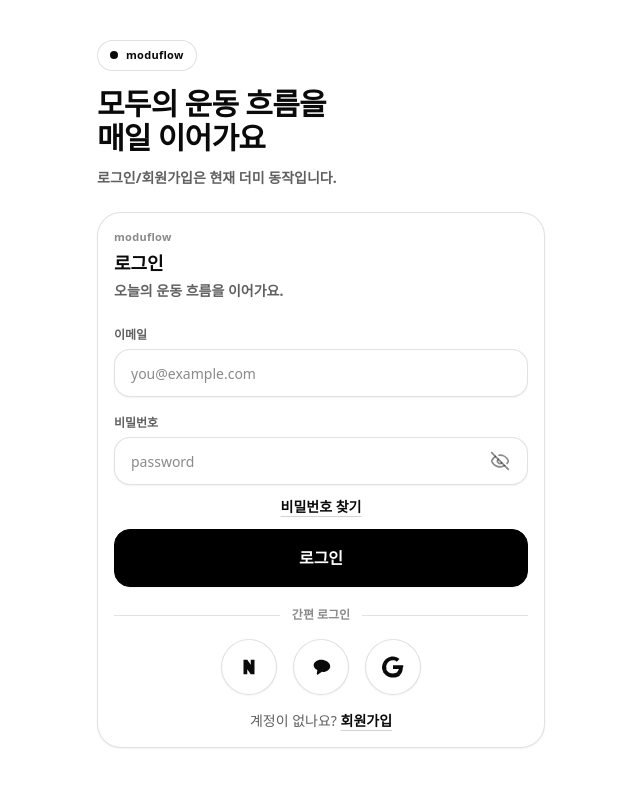
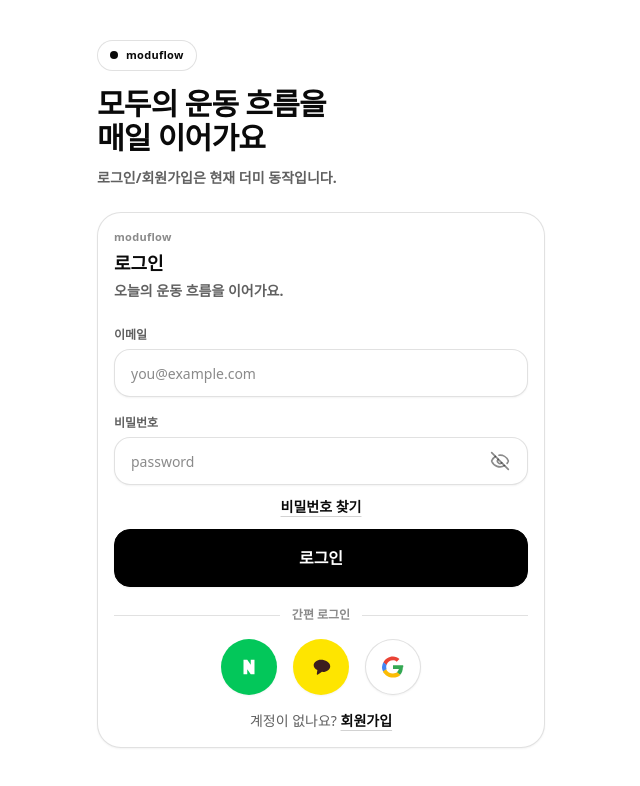
Before and after one commit to 2kminn/modu-flow-frontend, a React (Vite) app: page /login in a window 1280 px wide. Shown: the top 786 px of the page, without its empty margins (319-959 px from the left). Built offline with nearby package versions, Linux system fonts and the light colour scheme.

Commit message:
Fix: hover visibility for better UI feedback

```diff
--- a/src/components/ui/Button.jsx
+++ b/src/components/ui/Button.jsx
@@ -4,7 +4,7 @@ export default function Button({ variant = "primary", className, ...props }) {
 
   const styles =
     variant === "primary"
-      ? "border border-black bg-black text-white hover:bg-neutral-800 dark:border-white dark:bg-white dark:text-black dark:hover:bg-neutral-200"
+      ? "border border-black bg-black text-white hover:bg-neutral-700 dark:border-neutral-200 dark:bg-neutral-100 dark:text-black dark:hover:bg-white"
       : "border border-[color:var(--c-border-strong)] bg-transparent text-[color:var(--c-text)] hover:bg-[color:var(--c-surface-2)]";
 
   return <button className={[base, styles, className].filter(Boolean).join(" ")} {...props} />;
--- a/src/pages/Login.jsx
+++ b/src/pages/Login.jsx
@@ -119,11 +119,11 @@ export default function Login() {
               type="button"
               onClick={() => onSocialLogin("naver")}
               aria-label="네이버로 로그인"
-              className="grid h-14 w-14 place-items-center rounded-full border border-[color:var(--c-border)] bg-[color:var(--c-surface)] text-[color:var(--c-text)] shadow-sm transition duration-200 active:scale-[0.98] hover:bg-[color:var(--c-surface-2)]"
+              className="grid h-14 w-14 place-items-center rounded-full bg-[#03C75A] shadow-sm transition duration-200 hover:brightness-105 hover:shadow-md hover:scale-[1.03] active:scale-[0.98]"
             >
               <svg width="22" height="22" viewBox="0 0 24 24" aria-hidden="true">
                 <path
-                  fill="currentColor"
+                  fill="white"
                   d="M6 4h4.1l3.8 5.6V4H18v16h-4.1L10.1 14.4V20H6V4Z"
                 />
               </svg>
@@ -133,11 +133,11 @@ export default function Login() {
               type="button"
               onClick={() => onSocialLogin("kakao")}
               aria-label="카카오로 로그인"
-              className="grid h-14 w-14 place-items-center rounded-full border border-[color:var(--c-border)] bg-[color:var(--c-surface)] text-[color:var(--c-text)] shadow-sm transition duration-200 active:scale-[0.98] hover:bg-[color:var(--c-surface-2)]"
+              className="grid h-14 w-14 place-items-center rounded-full bg-[#FEE500] shadow-sm transition duration-200 hover:brightness-105 hover:shadow-md hover:scale-[1.03] active:scale-[0.98]"
             >
               <svg width="22" height="22" viewBox="0 0 24 24" aria-hidden="true">
                 <path
-                  fill="currentColor"
+                  fill="#3C1E1E"
                   d="M12 4C7.58 4 4 6.72 4 10.08c0 2.26 1.62 4.25 4.04 5.3L7.4 19.7a.6.6 0 0 0 .9.63l4.76-3.02c.32.03.64.04.98.04 4.42 0 8-2.72 8-6.27C22 6.72 16.42 4 12 4Z"
                 />
               </svg>
@@ -147,23 +147,23 @@ export default function Login() {
               type="button"
               onClick={() => onSocialLogin("google")}
               aria-label="구글로 로그인"
-              className="grid h-14 w-14 place-items-center rounded-full border border-[color:var(--c-border)] bg-[color:var(--c-surface)] text-[color:var(--c-text)] shadow-sm transition duration-200 active:scale-[0.98] hover:bg-[color:var(--c-surface-2)]"
+              className="grid h-14 w-14 place-items-center rounded-full border border-[color:var(--c-border)] bg-[color:var(--c-surface)] shadow-sm transition duration-200 hover:bg-[color:var(--c-surface-2)] hover:shadow-md hover:scale-[1.03] active:scale-[0.98]"
             >
               <svg width="22" height="22" viewBox="0 0 48 48" aria-hidden="true">
                 <path
-                  fill="currentColor"
+                  fill="#EA4335"
                   d="M24 9.5c3.1 0 5.9 1.1 8.1 3.1l6-6C34.4 2.9 29.5 1 24 1 14.7 1 6.7 6.4 3 14.3l7 5.4C11.7 13.1 17.4 9.5 24 9.5Z"
                 />
                 <path
-                  fill="currentColor"
+                  fill="#34A853"
                   d="M46.5 24.5c0-1.6-.1-2.8-.4-4.1H24v8.2h12.7c-.3 2-1.6 5-4.6 7.1l7.1 5.5c4.1-3.8 6.3-9.4 6.3-16.7Z"
                 />
                 <path
-                  fill="currentColor"
+                  fill="#4285F4"
                   d="M10 28.7a14.5 14.5 0 0 1-.8-4.7c0-1.6.3-3.2.8-4.7l-7-5.4A24 24 0 0 0 0 24c0 3.9.9 7.6 3 10.1l7-5.4Z"
                 />
                 <path
-                  fill="currentColor"
+                  fill="#FBBC05"
                   d="M24 47c6.5 0 12-2.1 16-5.8l-7.1-5.5c-2 1.4-4.6 2.4-8.9 2.4-6.6 0-12.3-3.7-15.2-9.4l-7 5.4C6.7 41.6 14.7 47 24 47Z"
                 />
               </svg>
```
